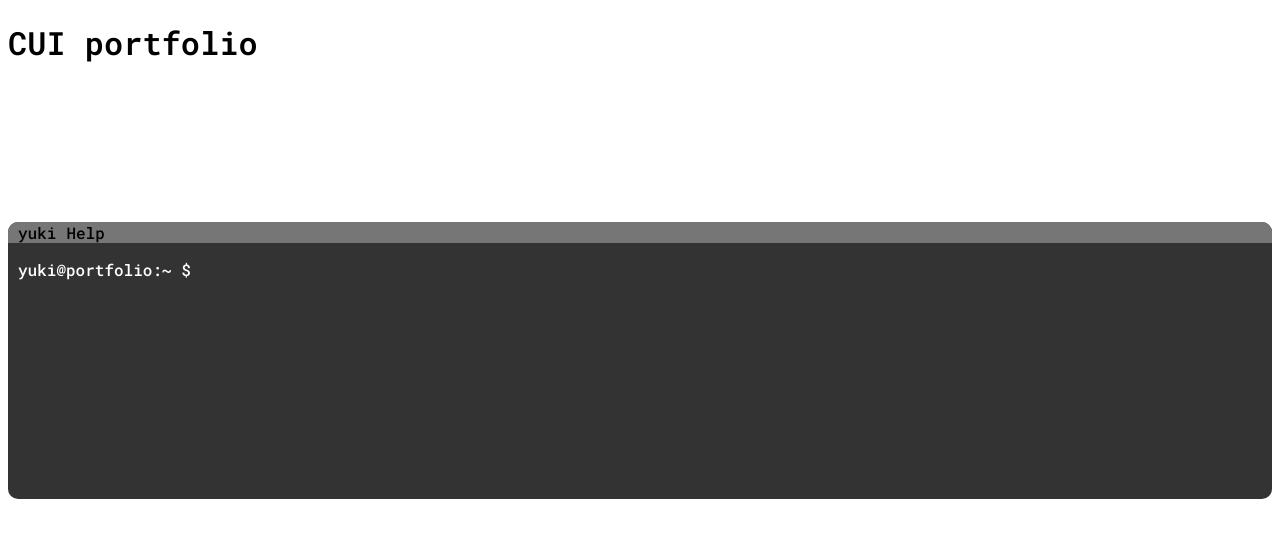
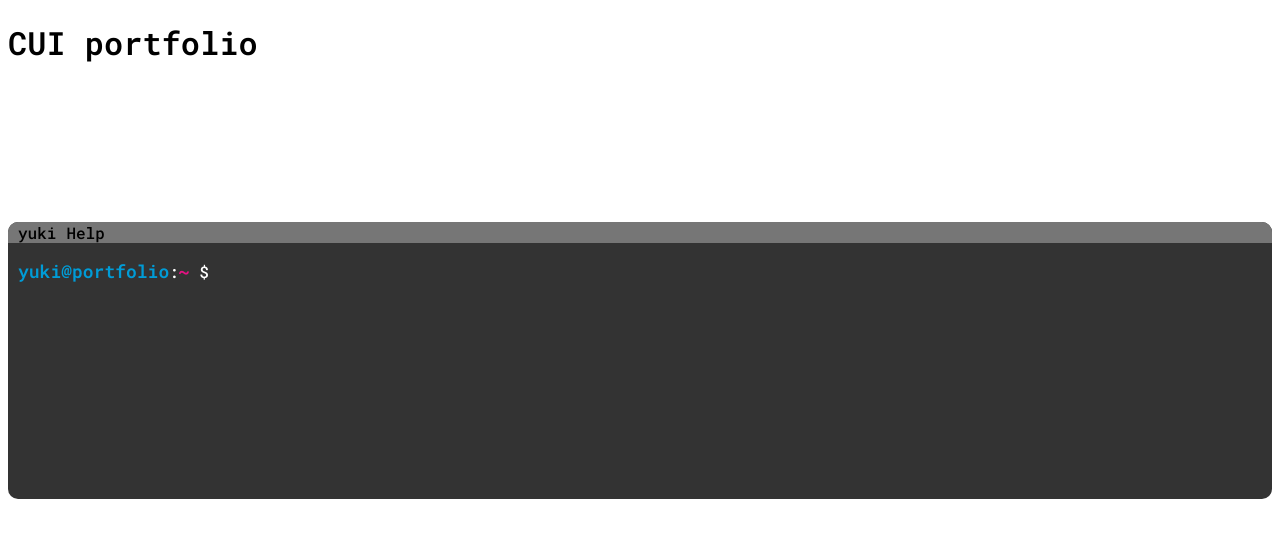
Before and after one commit to schnee25/cui-portfolio, a React app: page / in a window 1280 px wide. Shown: the top 538 px of the page. Built offline with nearby package versions, Linux system fonts and the light colour scheme; the HTML template or start-up script is replaced by a standard one.

Commit message:
ターミナルの色変更

```diff
--- a/src/components/Directory.tsx
+++ b/src/components/Directory.tsx
@@ -10,7 +10,7 @@ type Props = {
 const Directory: FC<Props> = ({ dir }) => {
   const displayDir = dir.replace("/home/yuki", "");
 
-  return <Txt color={COLOR_PALETTE.WHITE}>{displayDir}</Txt>;
+  return <Txt color={COLOR_PALETTE.PINK10}>{displayDir}</Txt>;
 };
 
 export default Directory;
--- a/src/components/Tarminal.tsx
+++ b/src/components/Tarminal.tsx
@@ -133,9 +133,13 @@ const Terminal: FC = () => {
           {logs.map((log: { command: string; dir: string }, idx: number) => (
             <div key={idx}>
               <span>
-                <DefaultTxt>yuki@portfolio</DefaultTxt>
+                <Txt color={COLOR_PALETTE.BLUE30} bold>
+                  yuki@portfolio
+                </Txt>
                 <DefaultTxt>:</DefaultTxt>
-                <DefaultTxt>~</DefaultTxt>
+                <Txt color={COLOR_PALETTE.PINK10} bold>
+                  ~
+                </Txt>
                 <Directory dir={log.dir} />
                 <DefaultTxt> $ </DefaultTxt>
               </span>
@@ -144,9 +148,13 @@ const Terminal: FC = () => {
             </div>
           ))}
           <span>
-            <DefaultTxt>yuki@portfolio</DefaultTxt>
+            <Txt color={COLOR_PALETTE.BLUE30} bold>
+              yuki@portfolio
+            </Txt>
             <DefaultTxt>:</DefaultTxt>
-            <DefaultTxt>~</DefaultTxt>
+            <Txt color={COLOR_PALETTE.PINK10} bold>
+              ~
+            </Txt>
             <Directory dir={currentDir} />
             <DefaultTxt> $ </DefaultTxt>
           </span>
```
